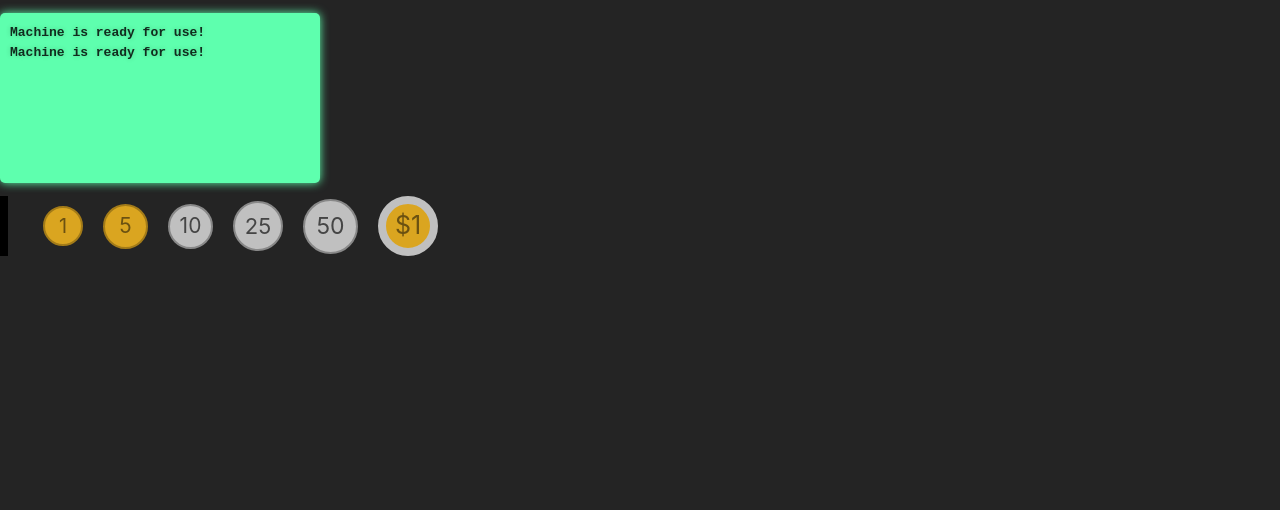
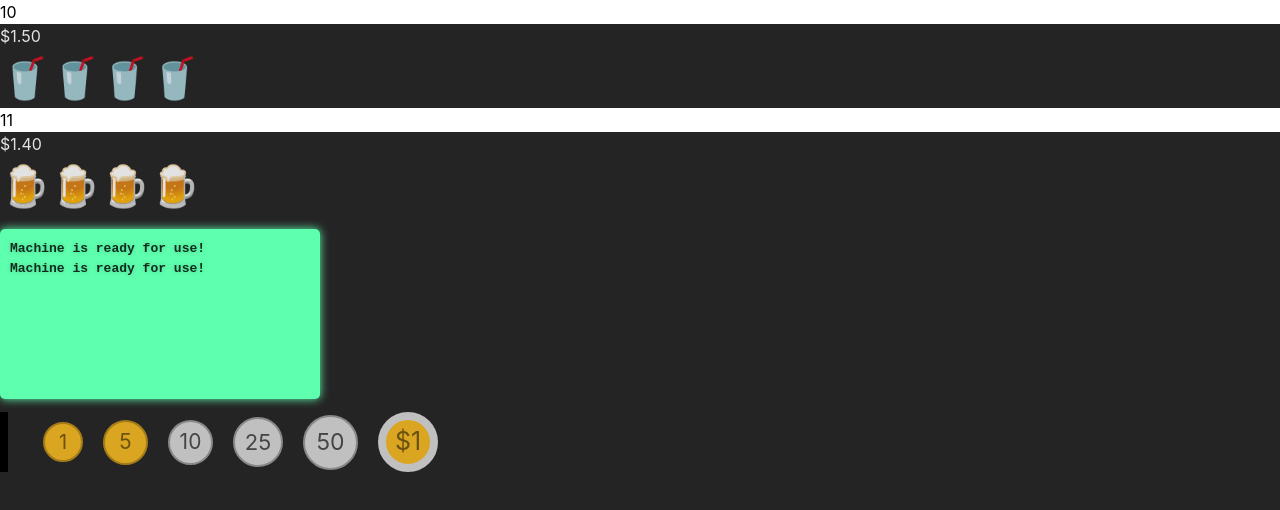
Before and after one commit to hawkgs/react-vending-machine, a React (Vite) app: page / in a window 1280 px wide. Shown: the top 510 px of the page. Built offline with nearby package versions, Linux system fonts and the light colour scheme.

Commit message:
Implement the initial version of the Inventory cmp

```diff
--- a/src/components/inventory/Inventory.module.css
+++ b/src/components/inventory/Inventory.module.css
@@ -0,0 +1,8 @@
+.inventory {
+
+}
+
+.code {
+  background-color: white;
+  color: black;
+}
--- a/src/components/inventory/Inventory.tsx
+++ b/src/components/inventory/Inventory.tsx
@@ -1,10 +1,23 @@
 import { Machine } from '../../state/models';
-import './Inventory.module.css';
+import Items from '../items/Items';
+import styles from './Inventory.module.css';
 
 interface InventoryProps {
   machine: Machine;
 }
 
 export default function Inventory({ machine }: InventoryProps) {
-  return <div></div>;
+  return (
+    <div className={styles.inventory}>
+      {machine.items.toArray().map(([code, items]) => (
+        <div key={code}>
+          <div className={styles.code}>{code}</div>
+          <div className={styles.price}>
+            ${((items.first()?.price || 0) / 100).toFixed(2)}
+          </div>
+          <Items items={items} />
+        </div>
+      ))}
+    </div>
+  );
 }
--- /dev/null
+++ b/src/components/items/Items.module.css
@@ -0,0 +1,3 @@
+.item {
+  font-size: 40px;
+}
--- /dev/null
+++ b/src/components/items/Items.tsx
@@ -0,0 +1,20 @@
+import styles from './Items.module.css';
+import { List } from 'immutable';
+import { InventoryItem } from '../../state/models';
+
+const ItemIconsMap: { [key: string]: string } = {
+  ['Soda']: '🥤',
+  ['Beer']: '🍺',
+};
+
+interface ItemsProps {
+  items: List<InventoryItem>;
+}
+
+export default function Items({ items }: ItemsProps) {
+  return items.map((item, idx) => (
+    <span className={styles.item} key={item.name + idx}>
+      {ItemIconsMap[item.name]}
+    </span>
+  ));
+}
```
